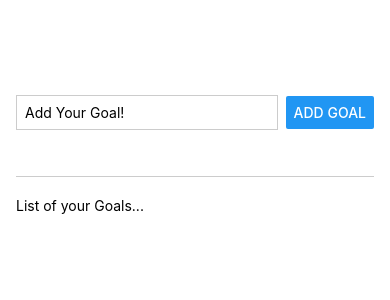
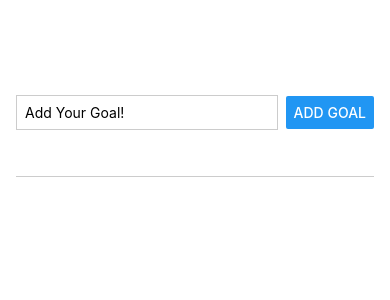
Before and after one commit to MohamedSabry000/ToDo-React-Native-App, a React Native app: screen / in a window 390 px wide. Shown: the top 300 px of the page. Built offline with nearby package versions, Linux system fonts and the light colour scheme.

Commit message:
Flat List insted of Scroll View

```diff
--- a/App.js
+++ b/App.js
@@ -1,5 +1,5 @@
 import { useState } from 'react';
-import { StyleSheet, Text, View, Button, TextInput, I18nManager, ScrollView } from 'react-native';
+import { StyleSheet, Text, View, Button, TextInput, I18nManager, ScrollView, FlatList } from 'react-native';
 
 export default function App() {
   const [goal, setGoal] = useState('');
@@ -10,7 +10,7 @@ export default function App() {
   }
 
   const addGoalHandler = () => {
-    setGoals(currentGoals => [...currentGoals, goal]);
+    setGoals(currentGoals => [...currentGoals, {label: goal, id: Math.random().toString()}]);
   }
 
   return (
@@ -25,14 +25,17 @@ export default function App() {
         <Button title="Add Goal" onPress={addGoalHandler} />
       </View>
       <View style={styles.goalsContainer}>
-        <ScrollView alwaysBounceHorizontal={false}>
-          {goals.map((goal, index) =>
-            <View key={index} style={styles.goalItem}>
-              <Text style={styles.goalText}>{goal}</Text>
+        <FlatList
+          data={goals}
+          renderItem={({item, index}) =>
+            <View style={styles.goalItem}>
+              <Text style={styles.goalText}>{item.label}</Text>
             </View>
-          )}
-          {!goals.length && <Text>List of your Goals...</Text>}
-        </ScrollView>
+          }
+          alwaysBounceHorizontal={false}
+          keyExtractor={(item, index) => item.id}
+        >
+        </FlatList>
       </View>
     </View>
   );
```
